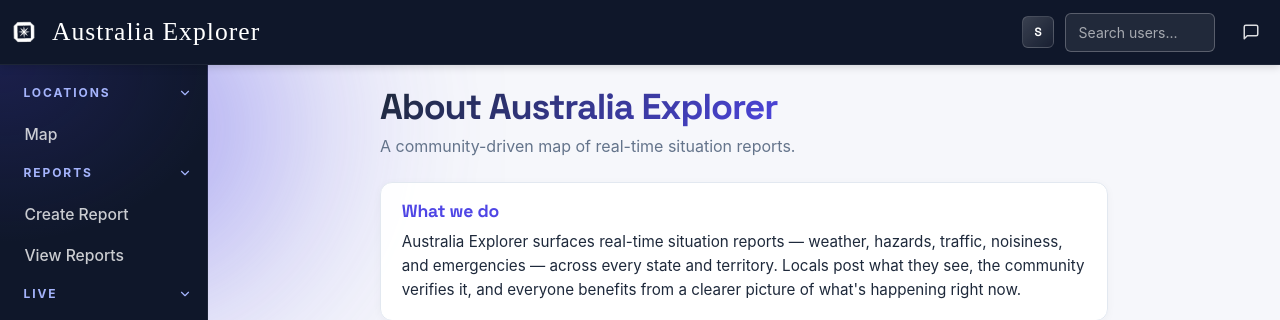
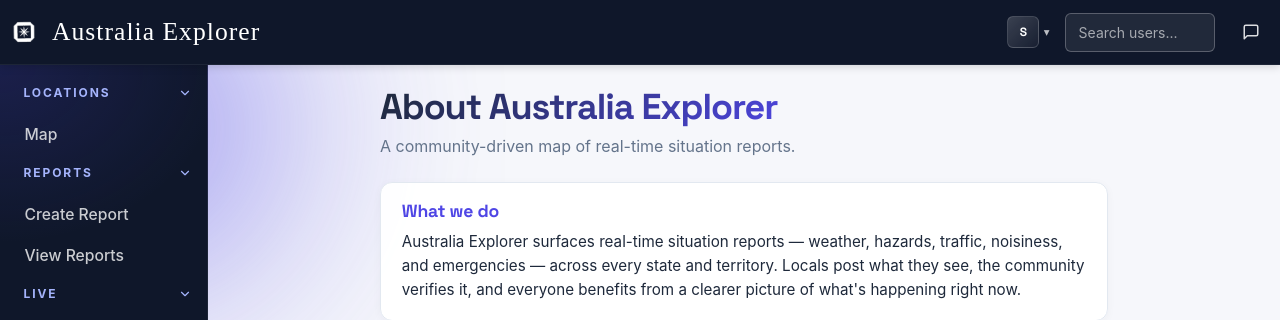
Before and after one commit to jono1762/cits3403-project, a Flask app: page /about in a window 1280 px wide. Shown: the top 320 px of the page. Run offline with Flask 3, Linux system fonts and the light colour scheme; the visitor is signed in with stand-in values (Sample User, id 1); data that the repository does not hold is empty; some libraries are stand-ins or nearby versions; some web fonts are replaced.

Commit message:
Added chevron icon next to profile icon on navbar so clear it is clickable.

```diff
--- a/app/static/css/navbar.css
+++ b/app/static/css/navbar.css
@@ -363,13 +363,14 @@
     display: inline-flex;
     align-items: center;
     justify-content: center;
-    width: 34px;
+    width: auto;
     height: 34px;
     border-radius: 999px;
     color: rgba(255, 255, 255, 0.85);
     background: transparent;
     border: none;
-    padding: 0;
+    gap: 0.28rem;
+    padding: 0 0.35rem 0 0;
     transition: background 0.18s ease, color 0.18s ease, transform 0.15s ease;
     text-decoration: none !important;
 }
@@ -409,6 +410,23 @@
     overflow: hidden;
 }
 
+.app-navbar-profile-chevron {
+    color: rgba(255, 255, 255, 0.72);
+    font-size: 0.72rem;
+    line-height: 1;
+    transform: translateY(1px);
+    transition: transform 0.18s ease, color 0.18s ease;
+}
+
+.app-navbar-profile-btn:hover .app-navbar-profile-chevron,
+.app-navbar-profile-btn:focus .app-navbar-profile-chevron {
+    color: #fff;
+}
+
+.app-navbar-profile-btn[aria-expanded="true"] .app-navbar-profile-chevron {
+    transform: rotate(180deg) translateY(-1px);
+}
+
 /* Profile dropdown menu styling */
 .app-navbar-profile-menu {
     background: #1a2332;
--- a/app/templates/base.html
+++ b/app/templates/base.html
@@ -60,6 +60,7 @@
                                     {{ current_user.username[0].upper() }}
                                 </div>
                             {% endif %}
+                            <span class="app-navbar-profile-chevron" aria-hidden="true">▾</span>
                         </button>
                         <ul class="dropdown-menu dropdown-menu-end app-navbar-profile-menu" aria-labelledby="profileDropdown">
                             <li><a class="dropdown-item" href="{{ url_for('users.profile_page') }}">Profile</a></li>
```
